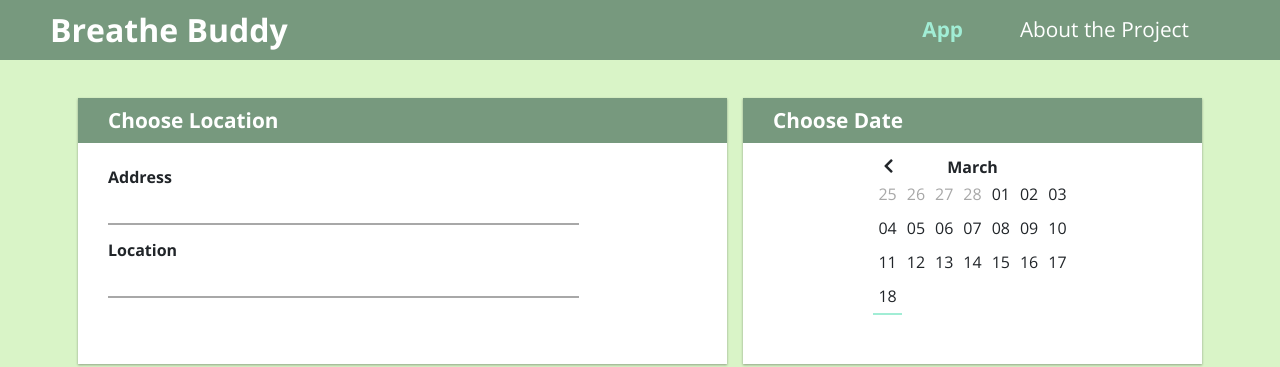
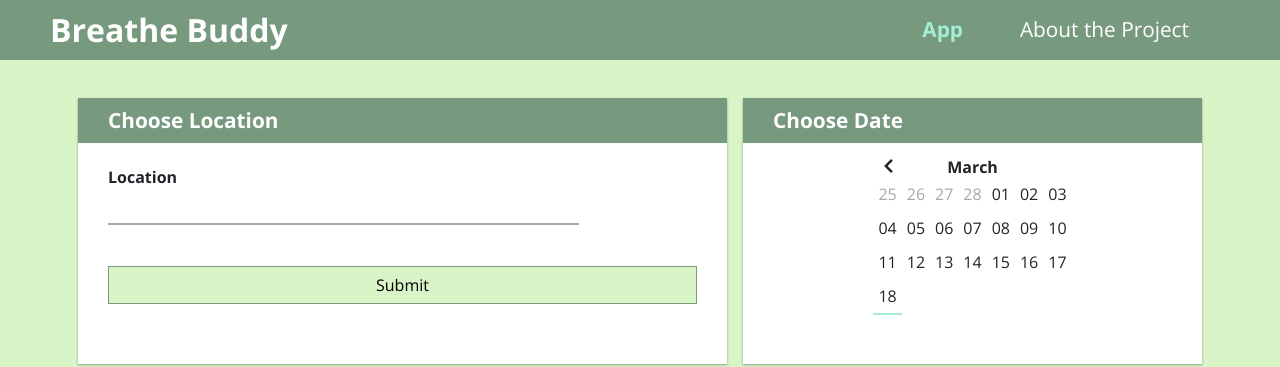
Before and after one commit to colesam/Breathe-Buddy, a plain HTML site: page index.html in a window 1280 px wide. Shown: the top 367 px of the page. Drawn offline with nearby package versions, Linux system fonts and the light colour scheme; some packages are replaced by stand-ins of ours.

Commit message:
updated interface to only one location input field

```diff
--- a/css/main.css
+++ b/css/main.css
@@ -57,6 +57,17 @@ i:hover {
     box-shadow: none;
     border-bottom: 2px solid #a1edd5;
     width: 100%;
+}
+
+.btn.form-control {
+    width: 100%;
+    border: 1px solid #77997e;
+}
+
+.btn-custom {
+    color: black;
+    margin-top: 25px;
+    background: #d9f4c7;
 }
 
 .data {
--- a/html/air-quality.html
+++ b/html/air-quality.html
@@ -8,12 +8,11 @@
                 </div>
                 <div class="card-content padding-top-md">
                     <div class="form-group">
-                        <h3 class="bold text-md no-margin">Address</h3>
-                        <input ng-model="address" ng-keyup="hitEnter($event);" class="form-control" type="text" name="address"/>
+                        <h3 class="bold text-md no-margin">Location</h3>
+                        <input ng-model="location" ng-keyup="hitEnter($event);" class="form-control" type="text" name="location"/>
                     </div>
                     <div class="form-group">
-                        <h3 class="bold text-md no-margin">Location</h3>
-                        <input ng-model="location" ng-keyup="hitEnter($event);" class="form-control" type="text" name="location"/>
+                        <button class="form-control btn btn-custom">Submit</button>
                     </div>
                 </div>
             </div>
```
